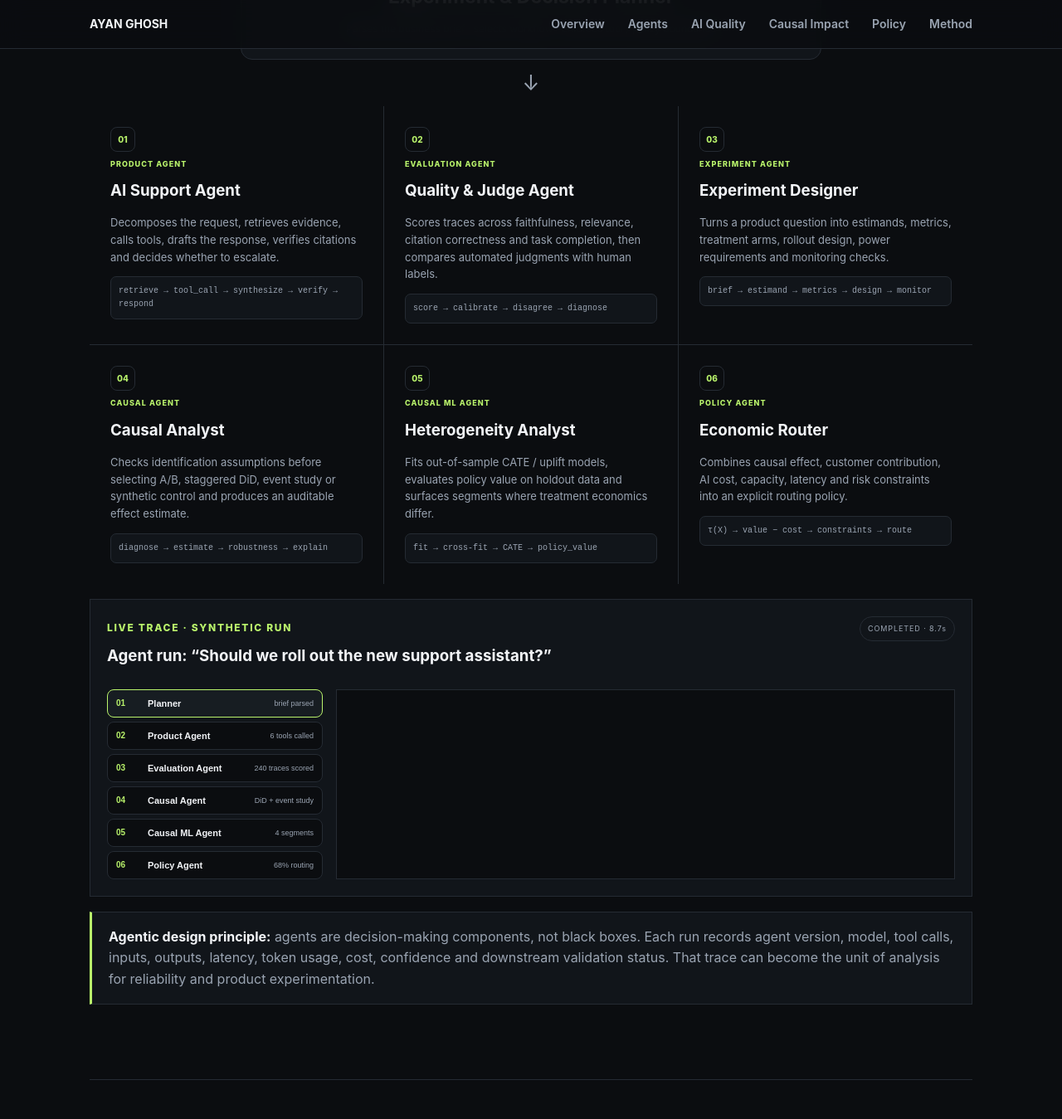
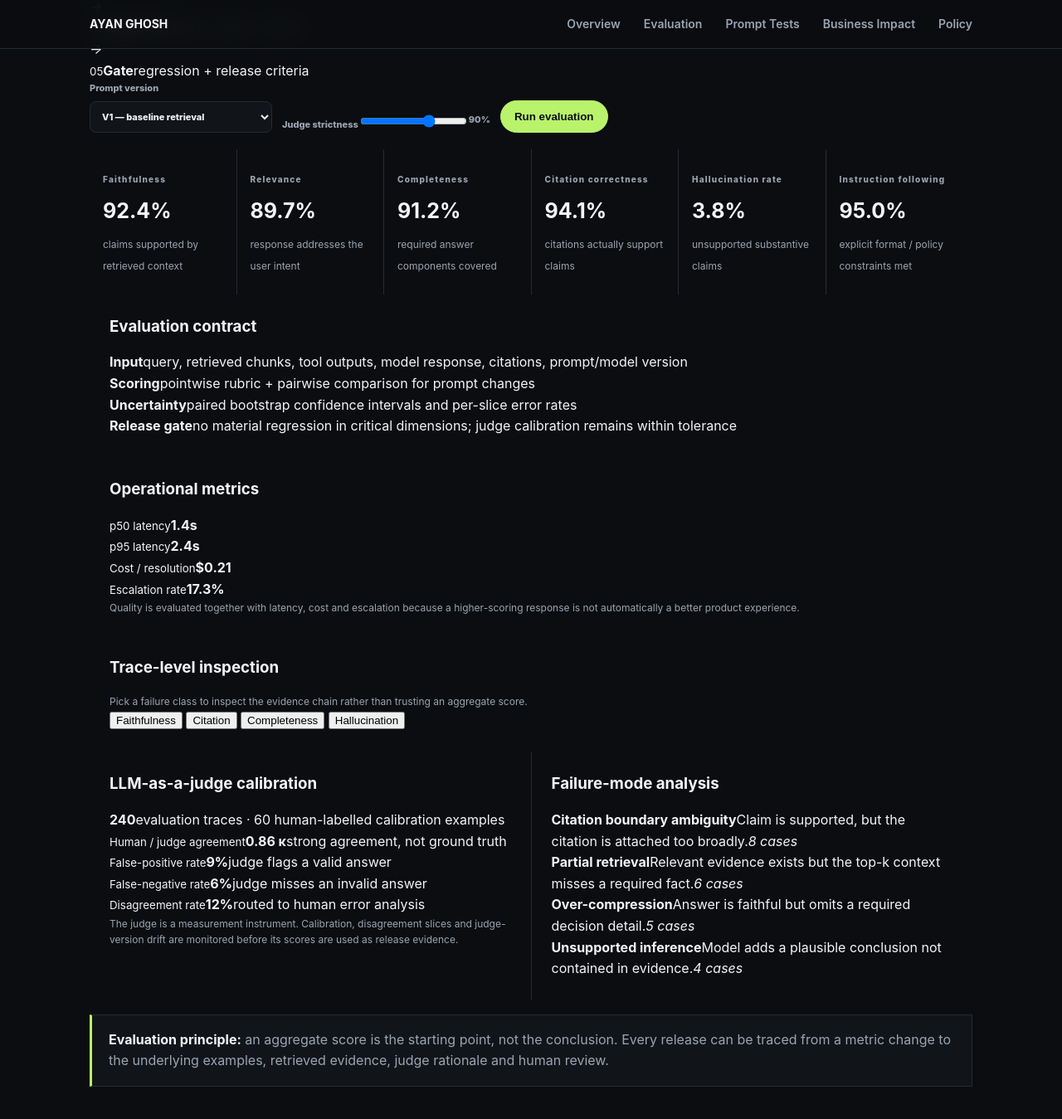
Before and after one commit to ayan-ghosh103/ayan-ghosh103.github.io, a Jekyll site: the page genai-experimentation/index.html, which Jekyll copies as it is, in a window 1280 px wide and 1400 px high, scrolled down 1627 px. Shown: the top 1349 px of the window at 83% size. Built offline with Jekyll 4.4.1, drawn with Linux system fonts in a browser that asks for light colours; some of the changed text lies outside the part shown.

Commit message:
Refocus GenAI project on evaluation and business impact

```diff
--- a/genai-experimentation/index.html
+++ b/genai-experimentation/index.html
@@ -2,7 +2,7 @@
 <html lang="en"><head><meta charset="utf-8"><meta name="viewport" content="width=device-width,initial-scale=1">
 <title>GenAI Experimentation & Causal Evaluation Platform — Ayan Ghosh</title><link rel="stylesheet" href="./styles.css"></head>
 <body>
-<header><nav><a href="../">AYAN GHOSH</a><div><a href="#overview">Overview</a><a href="#agents">Agents</a><a href="#quality">AI Quality</a><a href="#causal">Causal Impact</a><a href="#policy">Policy</a><a href="#method">Method</a></div></nav></header>
+<header><nav><a href="../">AYAN GHOSH</a><div><a href="#overview">Overview</a><a href="#quality">Evaluation</a><a href="#prompt">Prompt Tests</a><a href="#causal">Business Impact</a><a href="#policy">Policy</a></div></nav></header>
 <main class="container">
 <div class="case-header"><span class="eyebrow">INDEPENDENT BUILD · GENAI · EXPERIMENTATION · CAUSAL INFERENCE</span><a class="back-home" href="../">← Back to portfolio</a></div>
 <section class="hero" id="overview"><h1>Did the AI feature actually create value?</h1>
@@ -23,53 +23,106 @@ CATE / uplift → incremental economics → constrained routing policy</pre></di
 </section>
 
 
-<section id="agents" class="section agent-section">
-<div class="section-head"><span class="eyebrow">00 · AGENTIC EXECUTION LAYER</span><h2>Agents do the work. The evidence layer decides whether the work is worth shipping.</h2><p>The platform is not a dashboard wrapped around a chatbot. A planner coordinates specialized agents, every agent emits a structured trace, and downstream evaluation treats those traces as first-class experiment data.</p></div>
-<div class="agent-architecture">
-<div class="agent-node orchestrator"><small>ORCHESTRATOR</small><strong>Experiment & Decision Planner</strong><span>Parses the business brief · selects workflow · enforces tool / policy boundaries</span></div>
-<div class="agent-flow">↓</div>
-<div class="agent-grid">
-<article class="agent-card"><div class="agent-icon">01</div><small>PRODUCT AGENT</small><h3>AI Support Agent</h3><p>Decomposes the request, retrieves evidence, calls tools, drafts the response, verifies citations and decides whether to escalate.</p><code>retrieve → tool_call → synthesize → verify → respond</code></article>
-<article class="agent-card"><div class="agent-icon">02</div><small>EVALUATION AGENT</small><h3>Quality & Judge Agent</h3><p>Scores traces across faithfulness, relevance, citation correctness and task completion, then compares automated judgments with human labels.</p><code>score → calibrate → disagree → diagnose</code></article>
-<article class="agent-card"><div class="agent-icon">03</div><small>EXPERIMENT AGENT</small><h3>Experiment Designer</h3><p>Turns a product question into estimands, metrics, treatment arms, rollout design, power requirements and monitoring checks.</p><code>brief → estimand → metrics → design → monitor</code></article>
-<article class="agent-card"><div class="agent-icon">04</div><small>CAUSAL AGENT</small><h3>Causal Analyst</h3><p>Checks identification assumptions before selecting A/B, staggered DiD, event study or synthetic control and produces an auditable effect estimate.</p><code>diagnose → estimate → robustness → explain</code></article>
-<article class="agent-card"><div class="agent-icon">05</div><small>CAUSAL ML AGENT</small><h3>Heterogeneity Analyst</h3><p>Fits out-of-sample CATE / uplift models, evaluates policy value on holdout data and surfaces segments where treatment economics differ.</p><code>fit → cross-fit → CATE → policy_value</code></article>
-<article class="agent-card"><div class="agent-icon">06</div><small>POLICY AGENT</small><h3>Economic Router</h3><p>Combines causal effect, customer contribution, AI cost, capacity, latency and risk constraints into an explicit routing policy.</p><code>τ(X) → value − cost → constraints → route</code></article>
+<section id="quality" class="section">
+<div class="section-head">
+<span class="eyebrow">01 · GENAI EVALUATION ENGINEERING</span>
+<h2>Measure whether the system is actually getting better.</h2>
+<p>Evaluation is treated as a measurement system: define the rubric, inspect the evidence, validate the judge, slice failures, and test regressions before a prompt or model reaches the product experiment.</p>
+</div>
+
+<div class="evaluation-flow">
+<div><small>01</small><b>Trace</b><span>query · context · answer · citations</span></div><i>→</i>
+<div><small>02</small><b>Score</b><span>quality dimensions + latency + cost</span></div><i>→</i>
+<div><small>03</small><b>Calibrate</b><span>judge vs human-labelled set</span></div><i>→</i>
+<div><small>04</small><b>Diagnose</b><span>failure modes + slices</span></div><i>→</i>
+<div><small>05</small><b>Gate</b><span>regression + release criteria</span></div>
+</div>
+
+<div class="control-row">
+<label>Prompt version<select id="promptVersion"><option>V1 — baseline retrieval</option><option>V2 — citation constrained</option><option>V3 — structured answer</option><option>V4 — policy aware</option></select></label>
+<label>Judge strictness<input id="judgeStrict" type="range" min="70" max="100" value="90"><output id="judgeOut">90%</output></label>
+<button id="runEval">Run evaluation</button>
+</div>
+
+<div class="metric-grid">
+<div class="metric"><small>Faithfulness</small><strong id="faith">92.4%</strong><span>claims supported by retrieved context</span></div>
+<div class="metric"><small>Relevance</small><strong id="relevance">89.7%</strong><span>response addresses the user intent</span></div>
+<div class="metric"><small>Completeness</small><strong id="complete">91.2%</strong><span>required answer components covered</span></div>
+<div class="metric"><small>Citation correctness</small><strong id="citation">94.1%</strong><span>citations actually support claims</span></div>
+<div class="metric"><small>Hallucination rate</small><strong id="halluc">3.8%</strong><span>unsupported substantive claims</span></div>
+<div class="metric"><small>Instruction following</small><strong id="instruction">95.0%</strong><span>explicit format / policy constraints met</span></div>
+</div>
+
+<div class="eval-grid">
+<div class="panel">
+<h3>Evaluation contract</h3>
+<div class="contract-list">
+<div><b>Input</b><span>query, retrieved chunks, tool outputs, model response, citations, prompt/model version</span></div>
+<div><b>Scoring</b><span>pointwise rubric + pairwise comparison for prompt changes</span></div>
+<div><b>Uncertainty</b><span>paired bootstrap confidence intervals and per-slice error rates</span></div>
+<div><b>Release gate</b><span>no material regression in critical dimensions; judge calibration remains within tolerance</span></div>
 </div>
 </div>
-<div class="trace-console">
-<div class="trace-head"><div><span class="eyebrow">LIVE TRACE · SYNTHETIC RUN</span><h3>Agent run: “Should we roll out the new support assistant?”</h3></div><span class="status-pill">COMPLETED · 8.7s</span></div>
-<div class="trace-grid">
-<div class="trace-list" id="traceList">
-<button class="trace-step active" data-trace="0"><b>01</b><span>Planner</span><em>brief parsed</em></button>
-<button class="trace-step" data-trace="1"><b>02</b><span>Product Agent</span><em>6 tools called</em></button>
-<button class="trace-step" data-trace="2"><b>03</b><span>Evaluation Agent</span><em>240 traces scored</em></button>
-<button class="trace-step" data-trace="3"><b>04</b><span>Causal Agent</span><em>DiD + event study</em></button>
-<button class="trace-step" data-trace="4"><b>05</b><span>Causal ML Agent</span><em>4 segments</em></button>
-<button class="trace-step" data-trace="5"><b>06</b><span>Policy Agent</span><em>68% routing</em></button>
+<div class="panel">
+<h3>Operational metrics</h3>
+<div class="ops-grid">
+<div><small>p50 latency</small><b>1.4s</b></div><div><small>p95 latency</small><b>2.4s</b></div>
+<div><small>Cost / resolution</small><b>$0.21</b></div><div><small>Escalation rate</small><b>17.3%</b></div>
 </div>
-<div class="trace-detail" id="traceDetail"></div>
+<p class="note">Quality is evaluated together with latency, cost and escalation because a higher-scoring response is not automatically a better product experience.</p>
 </div>
 </div>
-<div class="callout agent-callout"><b>Agentic design principle:</b> agents are decision-making components, not black boxes. Each run records agent version, model, tool calls, inputs, outputs, latency, token usage, cost, confidence and downstream validation status. That trace can become the unit of analysis for reliability and product experimentation.</div>
+
+<div class="eval-drill">
+<div class="panel">
+<h3>Trace-level inspection</h3>
+<p class="note">Pick a failure class to inspect the evidence chain rather than trusting an aggregate score.</p>
+<div class="case-tabs">
+<button class="case-tab active" data-case="faithfulness">Faithfulness</button>
+<button class="case-tab" data-case="citation">Citation</button>
+<button class="case-tab" data-case="completeness">Completeness</button>
+<button class="case-tab" data-case="hallucination">Hallucination</button>
+</div>
+<div id="evalCase" class="eval-case"></div>
+</div>
+</div>
+
+<div class="two-panels">
+<div class="panel">
+<h3>LLM-as-a-judge calibration</h3>
+<div class="calibration-head"><strong>240</strong><span>evaluation traces · 60 human-labelled calibration examples</span></div>
+<div class="calibration-grid">
+<div><small>Human / judge agreement</small><b>0.86 κ</b><span>strong agreement, not ground truth</span></div>
+<div><small>False-positive rate</small><b>9%</b><span>judge flags a valid answer</span></div>
+<div><small>False-negative rate</small><b>6%</b><span>judge misses an invalid answer</span></div>
+<div><small>Disagreement rate</small><b>12%</b><span>routed to human error analysis</span></div>
+</div>
+<p class="note">The judge is a measurement instrument. Calibration, disagreement slices and judge-version drift are monitored before its scores are used as release evidence.</p>
+</div>
+<div class="panel">
+<h3>Failure-mode analysis</h3>
+<div class="failure-list">
+<div><b>Citation boundary ambiguity</b><span>Claim is supported, but the citation is attached too broadly.</span><em>8 cases</em></div>
+<div><b>Partial retrieval</b><span>Relevant evidence exists but the top-k context misses a required fact.</span><em>6 cases</em></div>
+<div><b>Over-compression</b><span>Answer is faithful but omits a required decision detail.</span><em>5 cases</em></div>
+<div><b>Unsupported inference</b><span>Model adds a plausible conclusion not contained in evidence.</span><em>4 cases</em></div>
+</div>
+</div>
+</div>
+
+<div class="callout"><b>Evaluation principle:</b> an aggregate score is the starting point, not the conclusion. Every release can be traced from a metric change to the underlying examples, retrieved evidence, judge rationale and human review.</div>
 </section>
 
-<section id="quality" class="section"><div class="section-head"><span class="eyebrow">01 · EVALUATION ENGINEERING</span><h2>Response quality is necessary, not sufficient.</h2><p>The platform evaluates each answer on multiple dimensions, then tests whether the automated judge behaves like a calibrated measurement system.</p></div>
-<div class="control-row"><label>Prompt version<select id="promptVersion"><option>V1 — baseline retrieval</option><option>V2 — citation constrained</option><option>V3 — structured answer</option><option>V4 — policy aware</option></select></label><label>Judge strictness<input id="judgeStrict" type="range" min="70" max="100" value="90"><output id="judgeOut">90%</output></label><button id="runEval">Run evaluation</button></div>
-<div class="metric-grid"><div class="metric"><small>Faithfulness</small><strong id="faith">92.4%</strong><span>claim supported by retrieved context</span></div><div class="metric"><small>Relevance</small><strong id="relevance">89.7%</strong><span>answer addresses the user request</span></div><div class="metric"><small>Citation correctness</small><strong id="citation">94.1%</strong><span>citations support cited claims</span></div><div class="metric"><small>Hallucination rate</small><strong id="halluc">3.8%</strong><span>unsupported substantive claims</span></div><div class="metric"><small>p95 latency</small><strong>2.4s</strong><span>retrieval + generation path</span></div><div class="metric"><small>Cost / resolution</small><strong>$0.21</strong><span>LLM, retrieval and infrastructure</span></div></div>
-<div class="two-panels"><div class="panel"><h3>Judge calibration</h3><div class="bars"><div><span>Human / judge agreement</span><b style="width:86%"></b><em>0.86 κ</em></div><div><span>False-positive rate</span><b style="width:9%"></b><em>9%</em></div><div><span>False-negative rate</span><b style="width:6%"></b><em>6%</em></div><div><span>Disagreement rate</span><b style="width:12%"></b><em>12%</em></div></div><p class="note">The judge is calibrated on a human-labelled subset rather than treated as ground truth. Disagreements are surfaced for error analysis.</p></div>
-<div class="panel"><h3>Evaluation dimensions</h3><div class="chips"><span>Faithfulness</span><span>Relevance</span><span>Completeness</span><span>Instruction following</span><span>Citation correctness</span><span>Context utilization</span><span>Hallucination</span></div><p class="note">Ragas / DeepEval-style metrics can be plugged into the same contract. The browser demo uses deterministic synthetic traces so the portfolio remains deployable on static hosting.</p></div></div>
-</section>
-
-<section id="prompt" class="section"><div class="section-head"><span class="eyebrow">02 · PROMPT EXPERIMENTATION</span><h2>Is V2 actually better than V1?</h2><p>Prompt quality is evaluated as a paired experiment: the same examples are scored under both versions, and inference is based on per-example differences.</p></div>
+<section id="prompt" class="section"><div class="section-head"><span class="eyebrow">02 · PROMPT EXPERIMENTATION</span><h2>Does the prompt improvement survive statistical testing?</h2><p>The same examples are scored under both versions. Per-example differences preserve the pairing, while bootstrap inference quantifies uncertainty before the change is allowed into an online product experiment.</p></div>
 <div class="version-grid"><div class="version-card"><small>CONTROL</small><h3>V1</h3><strong>84.8</strong><span>composite evaluation score</span></div><div class="delta">+4.7<br><small>95% CI [+3.6, +5.8]</small></div><div class="version-card"><small>TREATMENT</small><h3>V2</h3><strong>89.5</strong><span>composite evaluation score</span></div></div>
 <div class="stats-row"><span>Paired bootstrap <b>10,000 resamples</b></span><span>p-value <b>&lt; 0.001</b></span><span>Effect size <b>0.42 SD</b></span><span>Judge-human κ <b>0.86</b></span></div>
 <div class="callout"><b>Interpretation:</b> V2 improves offline response quality on the evaluation set. This is a model/product-quality result — it is not evidence that V2 increased customer conversion or revenue. That question is handled by the product experiment below.</div>
 </section>
 
-<section id="causal" class="section"><div class="section-head"><span class="eyebrow">03 · PRODUCT EXPERIMENT + CAUSAL INFERENCE</span><h2>Quality improvement ≠ incremental business impact.</h2><p>The simulated AI assistant was rolled out by geography on different dates. The platform makes the identification strategy visible instead of assuming a simple before/after comparison is causal.</p></div>
+<section id="causal" class="section"><div class="section-head"><span class="eyebrow">03 · CAUSAL BUSINESS IMPACT</span><h2>Better answers only matter if customers behave differently.</h2><p>The offline evaluation establishes model quality. The product experiment establishes whether that quality change creates incremental customer and business outcomes. The simulated AI assistant was rolled out by geography on different dates. The platform makes the identification strategy visible instead of assuming a simple before/after comparison is causal.</p></div>
 <div class="control-row"><label>Estimator<select id="estimator"><option>Staggered DiD + event study</option><option>Synthetic control</option><option>Randomized A/B test</option></select></label><label>Pre-period<select id="prePeriod"><option>28 days</option><option>42 days</option><option>56 days</option></select></label><button id="runCausal">Re-estimate</button></div>
 <div class="chart-panel"><div class="chart-title"><h3>Event-study treatment effects</h3><span id="estimatorLabel">Staggered DiD + event study</span></div><div id="eventChart" class="event-chart"></div><div class="chart-axis"><span>-6</span><span>-3</span><span>0</span><span>3</span><span>6</span><span>9</span><span>12</span></div><p class="note">Pre-treatment coefficients are close to zero in the simulated data. Post-rollout effects rise and then stabilise. The point is to diagnose the identifying assumptions, not merely report a treatment coefficient.</p></div>
+<div class="impact-bridge"><div><small>OFFLINE QUALITY</small><strong>+4.7 pts</strong><span>V1 → V2 composite evaluation score</span></div><i>→</i><div><small>PRODUCT OUTCOME</small><strong>+1.9 pp</strong><span>causal incremental conversion</span></div><i>→</i><div><small>ECONOMIC VALUE</small><strong>+$1.54M</strong><span>causal incremental revenue</span></div><i>→</i><div><small>NET VALUE</small><strong>$1.18M</strong><span>after AI + operational cost</span></div></div>
 <div class="metric-grid four"><div class="metric"><small>Incremental conversion</small><strong>+1.9 pp</strong><span>95% CI [+1.2, +2.6 pp]</span></div><div class="metric"><small>Incremental revenue</small><strong>+$1.54M</strong><span>95% CI [$0.91M, $2.17M]</span></div><div class="metric"><small>Human escalation</small><strong>−14.2%</strong><span>relative to control</span></div><div class="metric"><small>Average latency</small><strong>+0.31s</strong><span>treatment minus control</span></div></div>
 <div class="assumptions"><div><b>Identification checks</b><span>Parallel-trend diagnostics · cohort timing · overlap · stable outcome definition · interference review</span></div><div><b>Why not naive TWFE?</b><span>With staggered adoption and heterogeneous effects, a single two-way fixed-effects coefficient can combine cohort effects in undesirable ways. The demo uses cohort-aware event-study logic.</span></div></div>
 </section>
@@ -91,8 +144,8 @@ CATE / uplift → incremental economics → constrained routing policy</pre></di
 </section>
 
 <section id="method" class="section"><div class="section-head"><span class="eyebrow">07 · METHODOLOGY & PRODUCTION PATH</span><h2>The technical boundary matters.</h2></div>
-<div class="method-grid"><article><b>GenAI product</b><p>FastAPI service, retrieval layer, vector index, prompt/version registry, structured traces, token accounting and response citations.</p></article><article><b>LLM evaluation</b><p>Pointwise and pairwise evaluation, judge calibration against human labels, bootstrap confidence intervals, disagreement analysis and evaluation-set versioning.</p></article><article><b>Experimentation</b><p>Randomized A/B where feasible; paired bootstrap for offline prompt comparisons; CUPED only when a pre-treatment covariate is appropriate for variance reduction.</p></article><article><b>Causal identification</b><p>Staggered DiD / event studies for rollout timing, synthetic control for suitable aggregate interventions, and explicit pre-trend / overlap diagnostics.</p></article><article><b>Causal ML</b><p>Out-of-sample CATE / uplift models with policy-value evaluation, uplift curves and segment-level diagnostics rather than treating treatment-effect prediction as ordinary supervised learning.</p></article><article><b>Decision layer</b><p>Convert τ(X), customer contribution, AI cost, capacity, latency and risk constraints into a routing policy. The final artifact is an auditable decision, not only a model score.</p></article></div>
-<div class="callout"><b>What is synthetic:</b> the product traces, experiment data, causal estimates and economics shown here are deterministic portfolio data. The architecture and analysis contracts are designed so the same pipeline can consume real application traces and experimental data without changing the conceptual layers.</div>
+<div class="method-grid"><article><b>GenAI product + trace</b><p>FastAPI service, retrieval layer, vector index, prompt/version registry, structured traces, token accounting, response citations and model/tool metadata.</p></article><article><b>LLM evaluation</b><p>Pointwise and pairwise evaluation, judge calibration against human labels, bootstrap confidence intervals, disagreement analysis and evaluation-set versioning.</p></article><article><b>Experimentation</b><p>Randomized A/B where feasible; paired bootstrap for offline prompt comparisons; CUPED only when a pre-treatment covariate is appropriate for variance reduction.</p></article><article><b>Causal identification</b><p>Staggered DiD / event studies for rollout timing, synthetic control for suitable aggregate interventions, and explicit pre-trend / overlap diagnostics.</p></article><article><b>Causal ML</b><p>Out-of-sample CATE / uplift models with policy-value evaluation, uplift curves and segment-level diagnostics rather than treating treatment-effect prediction as ordinary supervised learning.</p></article><article><b>Decision layer</b><p>Convert τ(X), customer contribution, AI cost, capacity, latency and risk constraints into a routing policy. The final artifact is an auditable decision, not only a model score.</p></article></div>
+<div class="callout"><b>Production boundary:</b> application traces feed the evaluation contract; validated quality changes enter product experiments; causal estimates feed economics; economics and constraints feed rollout policy. <b>What is synthetic:</b> the product traces, experiment data, causal estimates and economics shown here are deterministic portfolio data. The architecture and analysis contracts are designed so the same pipeline can consume real application traces and experimental data without changing the conceptual layers.</div>
 </section>
 <footer><span>GenAI Experimentation & Causal Evaluation Platform · Independent proof-of-work · Synthetic data · Static interactive demo</span></footer>
 </main><script src="./app.js"></script></body></html>
```
